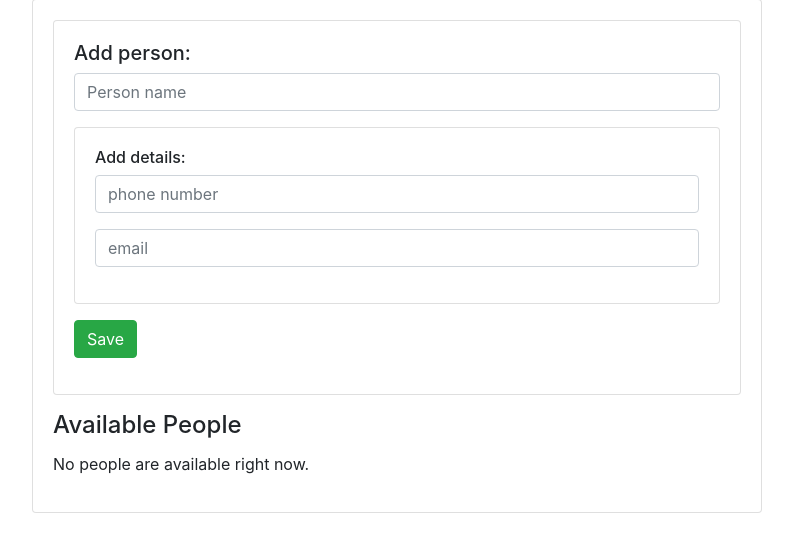
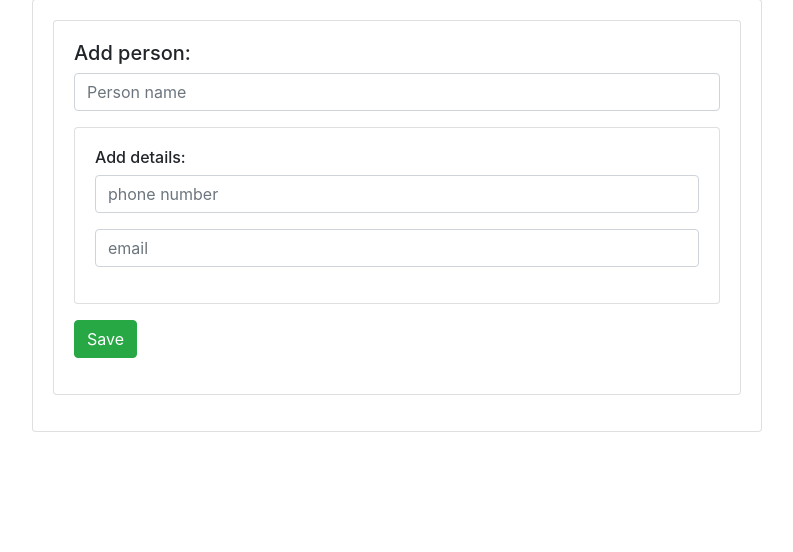
Before and after one commit to LazerkoAlla/Django_new_phonebook, a Django app: page /phonebook/admin/ in a window 1280 px wide. Shown: the part 170-722 px from the top of the page, without its empty margins (243-1036 px from the left). Run offline with Django 4.2, Linux system fonts and the light colour scheme; a user stored in the database is signed in; some libraries are stand-ins or nearby versions.

Commit message:
first commit

```diff
--- a/templates/admin.html
+++ b/templates/admin.html
@@ -38,7 +38,7 @@
                 </form>
             </div>
         </div>
-        <h4 class="card-title">Available People</h4>
+{#        <h4 class="card-title">Available People</h4>#}
 
 {% if message %}
 <p class="alert alert-success">
@@ -56,7 +56,7 @@
 {% endfor %}
 </ul>
 {% else %}
-<p>No people are available right now.</p>
+{#<p>No people are available right now.</p>#}
 {% endif %}
     {% else %}
         <h4>Access denied.</h4>
```
Also changed, not shown: db.sqlite3.
